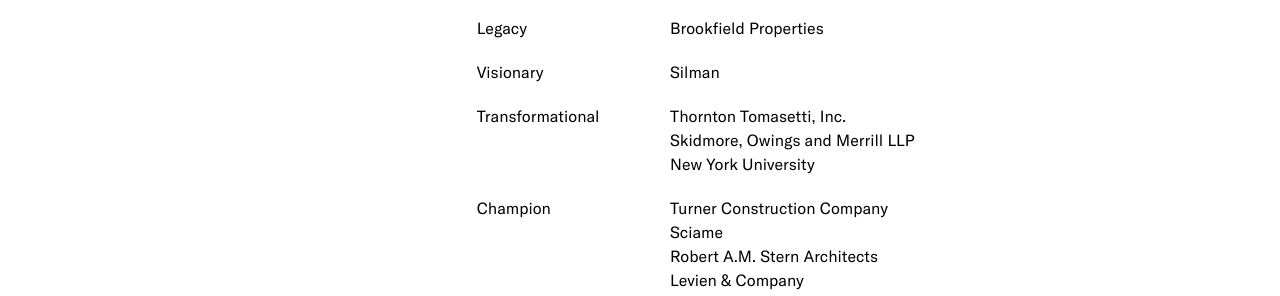
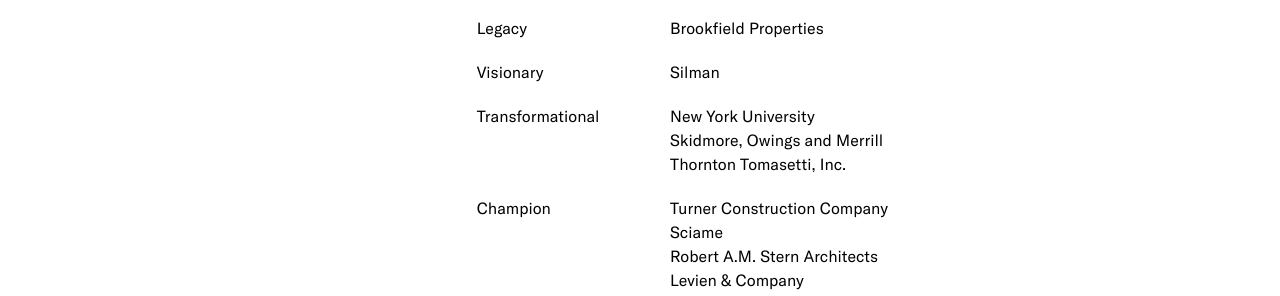
Before and after one commit to jengalas/bwaf-bbw, a Jekyll site: the page built from about/sponsors.md, in a window 1280 px wide and 900 px high, scrolled down 401 px. Shown: the part 154-450 px from the top of the window. Built offline with Jekyll 4.4.1, drawn with Linux system fonts in a browser that asks for light colours; some web fonts are replaced.

Commit message:
Update from Forestry.io Aislinn McNamara updated about/sponsors.md

```diff
--- a/about/sponsors.md
+++ b/about/sponsors.md
@@ -31,9 +31,9 @@
     - Silman
   - amt: Transformational
     sponsors:
+    - New York University
+    - Skidmore, Owings and Merrill
     - Thornton Tomasetti, Inc.
-    - Skidmore, Owings and Merrill LLP
-    - New York University
   - amt: Champion
     sponsors:
     - Turner Construction Company
```
